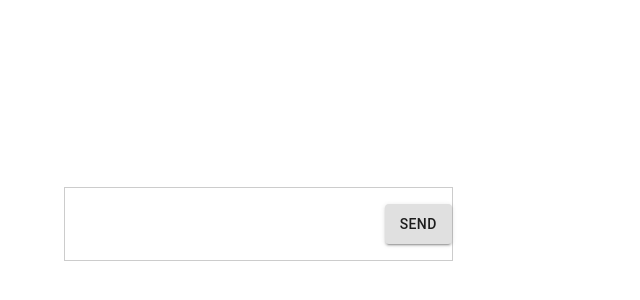
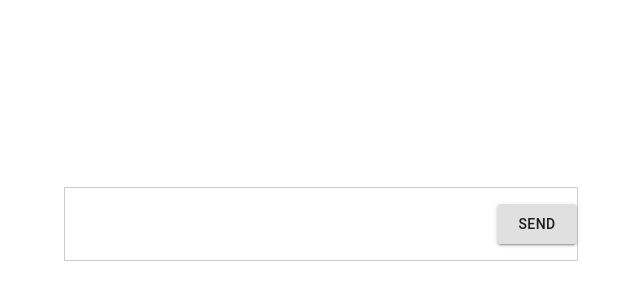
Before and after one commit to dmitridrozdov/grammar-genie, a React (Vite) app: page / in a window 1280 px wide. Shown: the part 160-460 px from the top of the page, without its empty margins (303-943 px from the left). Built offline with nearby package versions, Linux system fonts and the light colour scheme.

Commit message:
Update App.jsx

```diff
--- a/src/App.jsx
+++ b/src/App.jsx
@@ -2,6 +2,7 @@ import { useState } from 'react'
 import './App.css'
 import RequestTextArea from './components/RequestTextArea/RequestTextArea'
 import { TextField, Button, Grid } from '@material-ui/core'
+import SpacingGrid from './components/SpacingGrid/SpacingGrid'
 
 const App = () => {
   const [request, setRequest] = useState('')
@@ -62,6 +63,7 @@ const App = () => {
   }
 
   const handleSubmit = async (e) => {
+    console.log('handle submit >>>>>>>>>>>>>>>')
     e.preventDefault()
     getCorrection()
     getRephrase()
@@ -69,17 +71,18 @@ const App = () => {
 }
 
   return (
-    <Grid container spacing={2} xs={12}>
-      <Grid item xs={9}>
+    <Grid container spacing={2} xs={12} >
+      <Grid item xs={9} container>
            <RequestTextArea
             value={request}
             onChange={handleChange}
             onSend={handleSubmit}
             />
       </Grid>
-      <Grid item xs={12}> {correction} </Grid>
-      <Grid item xs={12}> {rephrase} </Grid>
+      <Grid item xs={12} container> {correction} </Grid>
+      <Grid item xs={12} container> {rephrase} </Grid>
     </Grid>
+    // <SpacingGrid />
   )
 }
 
```
